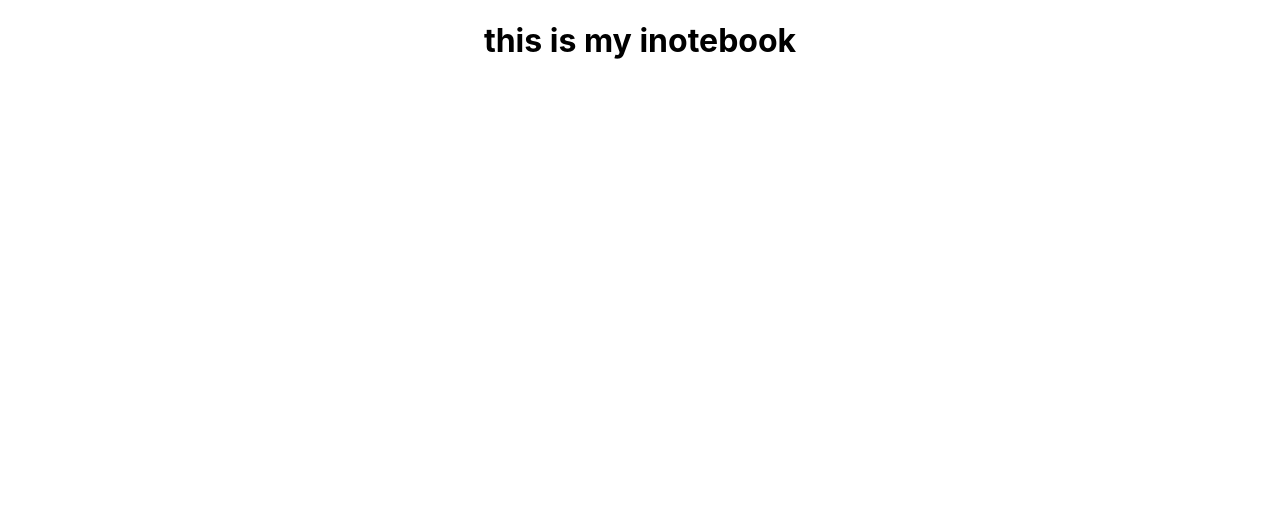
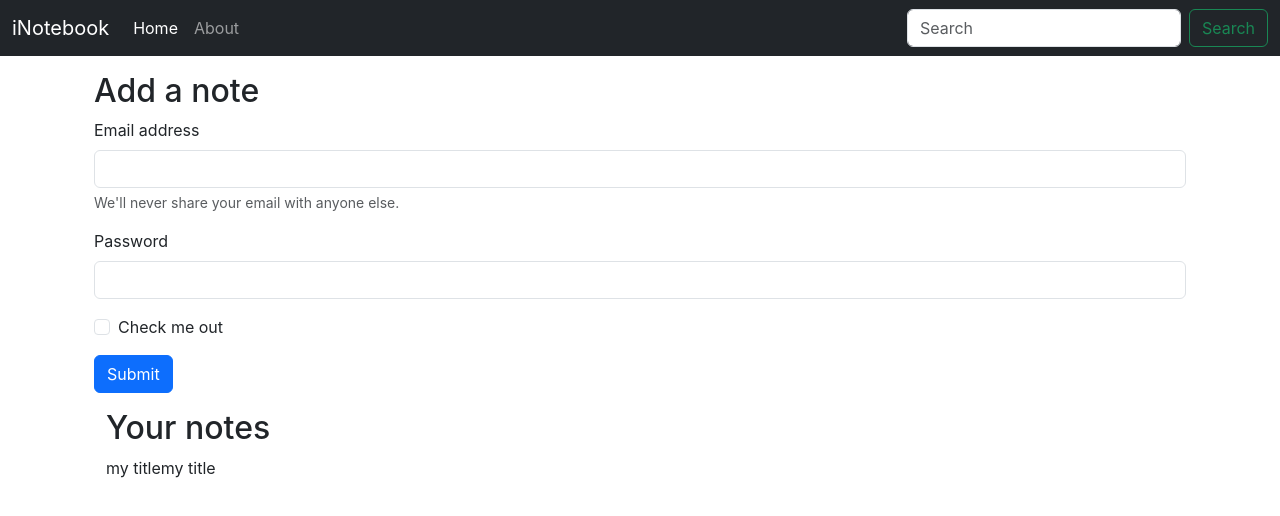
Before and after one commit to AbeerZahid917/Backend_React_JS, a React (Create React App) app in the folder inotebook/: page / in a window 1280 px wide. Shown: the top 516 px of the page. Built offline with nearby package versions, Linux system fonts and the light colour scheme.

Commit message:
video 59

```diff
--- a/inotebook/public/index.html
+++ b/inotebook/public/index.html
@@ -24,7 +24,9 @@
       work correctly both with client-side routing and a non-root public URL.
       Learn how to configure a non-root public URL by running `npm run build`.
     -->
-    <title>React App</title>
+    <title>iNotebook - notes secured in cloud</title>
+    <link href="https://cdn.jsdelivr.net/npm/bootstrap@5.3.6/dist/css/bootstrap.min.css" rel="stylesheet" integrity="sha384-4Q6Gf2aSP4eDXB8Miphtr37CMZZQ5oXLH2yaXMJ2w8e2ZtHTl7GptT4jmndRuHDT" crossorigin="anonymous">
+
   </head>
   <body>
     <noscript>You need to enable JavaScript to run this app.</noscript>
@@ -39,5 +41,7 @@
       To begin the development, run `npm start` or `yarn start`.
       To create a production bundle, use `npm run build` or `yarn build`.
     -->
+      <script src="https://cdn.jsdelivr.net/npm/bootstrap@5.3.6/dist/js/bootstrap.bundle.min.js" integrity="sha384-j1CDi7MgGQ12Z7Qab0qlWQ/Qqz24Gc6BM0thvEMVjHnfYGF0rmFCozFSxQBxwHKO" crossorigin="anonymous"></script>
+
   </body>
 </html>
--- a/inotebook/src/App.js
+++ b/inotebook/src/App.js
@@ -1,12 +1,34 @@
 import './App.css';
+import About from './components/About';
+import Home from './components/Home';
+import Navbar from './components/Navbar';
+import {
+  BrowserRouter as Router,
+  Routes,
+  Route
+} from "react-router-dom"
+import NoteState from './context/notes/NoteState';
+
+
 
 function App() {
   return (
-    <div className="App">
-      <h1>
-        this is my inotebook
-      </h1>
-    </div>
+    <>
+      <NoteState>
+        <Router>
+
+          <Navbar/>
+
+          <div className="container">
+            <Routes>
+              <Route exact path="/" element={<Home/>} />
+              <Route exact path="/about" element={<About/>} />
+            </Routes>
+          </div>
+
+        </Router>
+      </NoteState>
+    </>
   );
 }
 
--- /dev/null
+++ b/inotebook/src/components/About.js
@@ -0,0 +1,9 @@
+import React, { useContext, useEffect } from 'react';
+
+export default function About() {
+  return (
+    <div>
+      this is about
+    </div>
+  )
+}
--- /dev/null
+++ b/inotebook/src/components/Home.js
@@ -0,0 +1,45 @@
+import React, { useContext } from 'react';
+import note_context from "../context/notes/NoteContext";
+
+
+
+export default function Home() {
+  const context = useContext(note_context);
+  const {notes, setNotes} = context;
+
+  return (
+    <div className="container my-3">
+
+      <h2>
+        Add a note
+      </h2>
+
+      <form>
+        <div class="mb-3">
+          <label for="exampleInputEmail1" class="form-label">Email address</label>
+          <input type="email" class="form-control" id="exampleInputEmail1" aria-describedby="emailHelp"/>
+          <div id="emailHelp" class="form-text">We'll never share your email with anyone else.</div>
+        </div>
+        <div class="mb-3">
+          <label for="exampleInputPassword1" class="form-label">Password</label>
+          <input type="password" class="form-control" id="exampleInputPassword1"/>
+        </div>
+        <div class="mb-3 form-check">
+          <input type="checkbox" class="form-check-input" id="exampleCheck1"/>
+          <label class="form-check-label" for="exampleCheck1">Check me out</label>
+        </div>
+        <button type="submit" class="btn btn-primary">Submit</button>
+      </form>
+
+      <div className="container my-3">
+
+        <h2>
+          Your notes
+        </h2>
+        {notes.map((note)=>{
+          return note.title;
+        })}
+      </div>
+      </div>
+  )
+}
--- /dev/null
+++ b/inotebook/src/components/Navbar.js
@@ -0,0 +1,41 @@
+import React, { useEffect } from 'react';
+import { Link, useLocation } from "react-router-dom"
+
+
+export default function Navbar() {
+    let location = useLocation();
+    useEffect(() => {
+        console.log(location.pathname);
+    }, [location]);
+
+    return (
+        <div>
+            <nav className="navbar navbar-expand-lg navbar-dark bg-dark">
+                <div className="container-fluid">
+                    <Link className="navbar-brand" to="/">iNotebook</Link>
+                    <button className="navbar-toggler" type="button" data-bs-toggle="collapse" data-bs-target="#navbarSupportedContent" aria-controls="navbarSupportedContent" aria-expanded="false" aria-label="Toggle navigation">
+                    <span className="navbar-toggler-icon"></span>
+                    </button>
+
+                    <div className="collapse navbar-collapse" id="navbarSupportedContent">
+
+                        <ul className="navbar-nav me-auto mb-2 mb-lg-0">
+                            <li className="nav-item">
+                            <Link className={`nav-link ${location.pathname==="/"? "active": ""}`} aria-current="page" to="/">Home</Link>
+                            </li>
+                            <li className="nav-item" >
+                            <Link className={`nav-link ${location.pathname==="/about"? "active": ""}`} to="/about">About</Link>
+                            </li>
+                        </ul>
+
+                    <form className="d-flex" role="search">
+                        <input className="form-control me-2" type="search" placeholder="Search" aria-label="Search"/>
+                        <button className="btn btn-outline-success" type="submit">Search</button>
+                    </form>
+
+                    </div>
+                </div>
+            </nav>
+        </div>
+    )
+}
--- /dev/null
+++ b/inotebook/src/context/notes/NoteContext.js
@@ -0,0 +1,5 @@
+import { createContext } from "react";
+
+const note_context = createContext();
+
+export default note_context;
--- /dev/null
+++ b/inotebook/src/context/notes/NoteState.js
@@ -0,0 +1,34 @@
+import { useState } from "react";
+import note_context from "./NoteContext";
+
+const NoteState = (props)=>{
+    const notesInitial = [
+        {
+            "_id": "683d8fab18afc66eb36a8887",
+            "user": "683d8e15ff810c3a1462ccab",
+            "title": "my title",
+            "description": " please wake",
+            "tag": "personal",
+            "date": "2025-06-02T11:48:59.349Z",
+            "__v": 0
+        },
+        {
+            "_id": "683fcd1ffb85c922c0589400",
+            "user": "683d8e15ff810c3a1462ccab",
+            "title": "my title",
+            "description": " please wake up",
+            "tag": "personal",
+            "date": "2025-06-04T04:35:43.374Z",
+            "__v": 0
+        }
+    ]
+    const [notes, setNotes] = useState(notesInitial)
+
+    return (
+        <note_context.Provider value={{notes, setNotes}}>
+            {props.children}
+        </note_context.Provider>
+    )
+}
+
+export default NoteState;
--- a/inotebook/src/index.js
+++ b/inotebook/src/index.js
@@ -2,6 +2,7 @@
 import ReactDOM from 'react-dom/client';
 import './index.css';
 import App from './App';
+
 
 const root = ReactDOM.createRoot(document.getElementById('root'));
 root.render(
```
Also changed, not shown: inotebook/src/components/Noteitem.js (added, +22 -0 lines), inotebook/src/components/Notes.js (added, +9 -0 lines), 1 other file (tests, documents, lock files or other folders).
